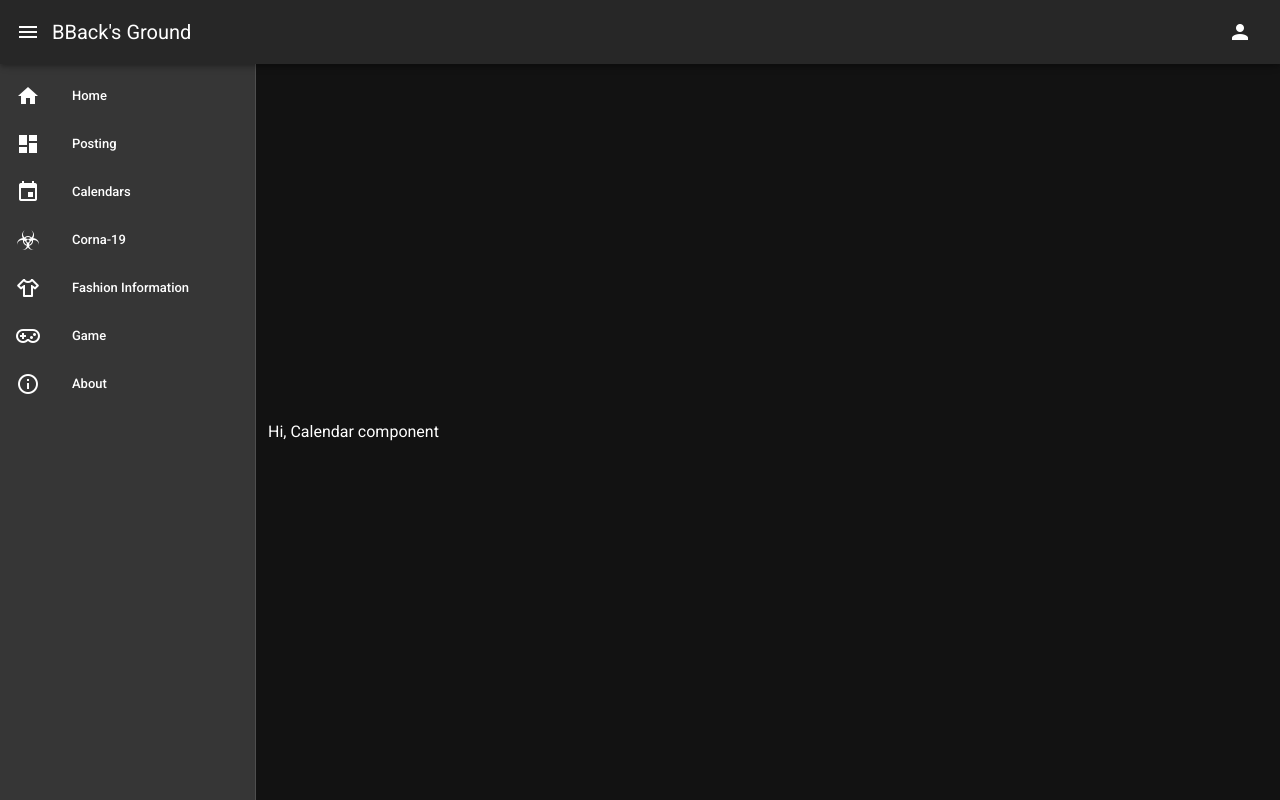
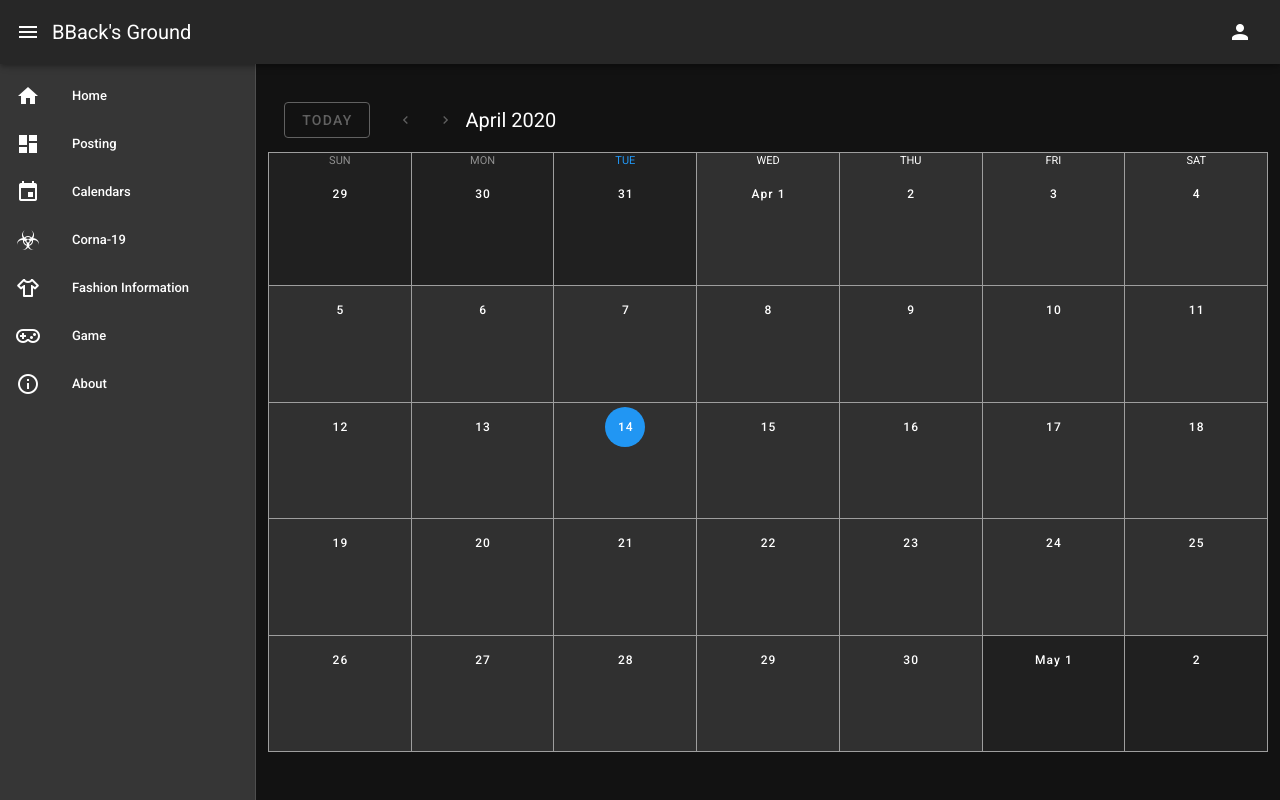
Before and after one commit to BBackJK/TP_BG, a Vue app in the folder front/: page /#/calendar in a window 1280 px wide. Built offline with nearby package versions, Linux system fonts and the light colour scheme.

Commit message:
[FRONT] Add Calendar Component

```diff
--- a/front/src/components/calendar/CalendarComponent.vue
+++ b/front/src/components/calendar/CalendarComponent.vue
@@ -1,11 +1,116 @@
 <template>
-  <div>
-    Hi, Calendar component
-  </div>
+  <v-row class="fill-height">
+    <v-col>
+      <v-sheet height="64">
+        <v-toolbar flat color="#121212">
+          <v-btn outlined class="mr-4" color="grey darken-2">
+            Today
+          </v-btn>
+          <v-btn fab text small color="grey darken-2" @click="prevMonth">
+            <v-icon small>mdi-chevron-left</v-icon>
+          </v-btn>
+          <v-btn fab text small color="grey darken-2" @click="nextMonth">
+            <v-icon small>mdi-chevron-right</v-icon>
+          </v-btn>
+          <v-toolbar-title> {{ title }} </v-toolbar-title>
+          <v-spacer></v-spacer>
+        </v-toolbar>
+      </v-sheet>
+      <v-sheet height="600">
+        <v-calendar
+          ref="calendar"
+          color="primary"
+          v-model="focus"
+          :type="type"
+          @change="updateRange"
+          @click:day="showEventList"
+        >
+        </v-calendar>
+        <v-dialog v-model="dialog" max-width="290">
+          <v-card>
+            <v-toolbar dark>
+              <v-toolbar-title> {{ seletedDate }}</v-toolbar-title>
+            </v-toolbar>
+            <br />
+            <v-list-item>
+              <v-list-item-content>
+                <v-list-item-title>Single-line item</v-list-item-title>
+              </v-list-item-content>
+            </v-list-item>
+            <v-card-actions>
+              <v-spacer></v-spacer>
+              <v-btn icon>
+                <v-icon>mdi-pencil</v-icon>
+              </v-btn>
+            </v-card-actions>
+          </v-card>
+        </v-dialog>
+      </v-sheet>
+    </v-col>
+  </v-row>
 </template>
 
 <script>
 export default {
-  name: 'CalendarComponent'
+  name: 'CalendarComponent',
+  data() {
+    return {
+      focus: '',
+      type: 'month',
+      start: null,
+      end: null,
+      dialog: false,
+      seletedDate: null,
+    };
+  },
+  computed: {
+    title() {
+      const { start, end } = this;
+
+      if (!start || !end) {
+        return '';
+      }
+
+      const startMonth = this.monthFormatter(start);
+
+      const startYear = start.year;
+
+      switch (this.type) {
+        case 'month':
+          return `${startMonth} ${startYear}`;
+      }
+
+      return '';
+    },
+    monthFormatter() {
+      return this.$refs.calendar.getFormatter({
+        timeZone: 'UTC',
+        month: 'long',
+      });
+    },
+  },
+  mounted() {
+    this.$refs.calendar.checkChange();
+  },
+  methods: {
+    updateRange({ start, end }) {
+      this.start = start;
+      this.end = end;
+    },
+    rnd(a, b) {
+      return Math.floor((b - a + 1) * Math.random()) + a;
+    },
+    prevMonth() {
+      this.$refs.calendar.prev();
+    },
+    nextMonth() {
+      this.$refs.calendar.next();
+    },
+    showEventList(e) {
+      console.log(e);
+      this.seletedDate = e.date;
+      this.dialog = true;
+    },
+  },
 };
 </script>
```
